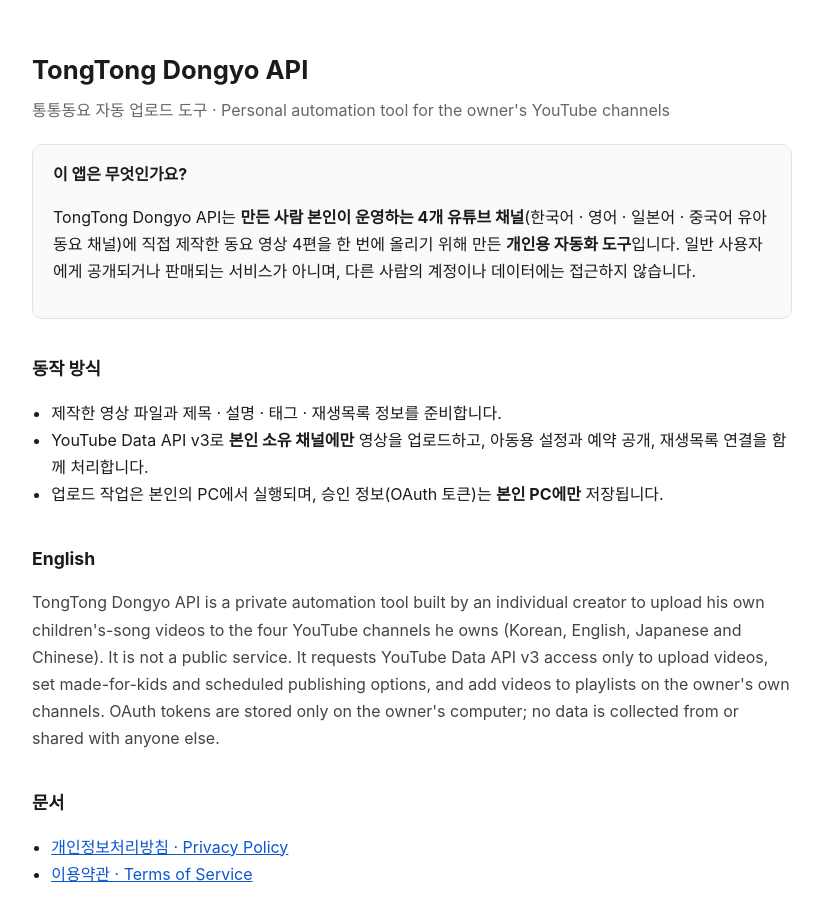
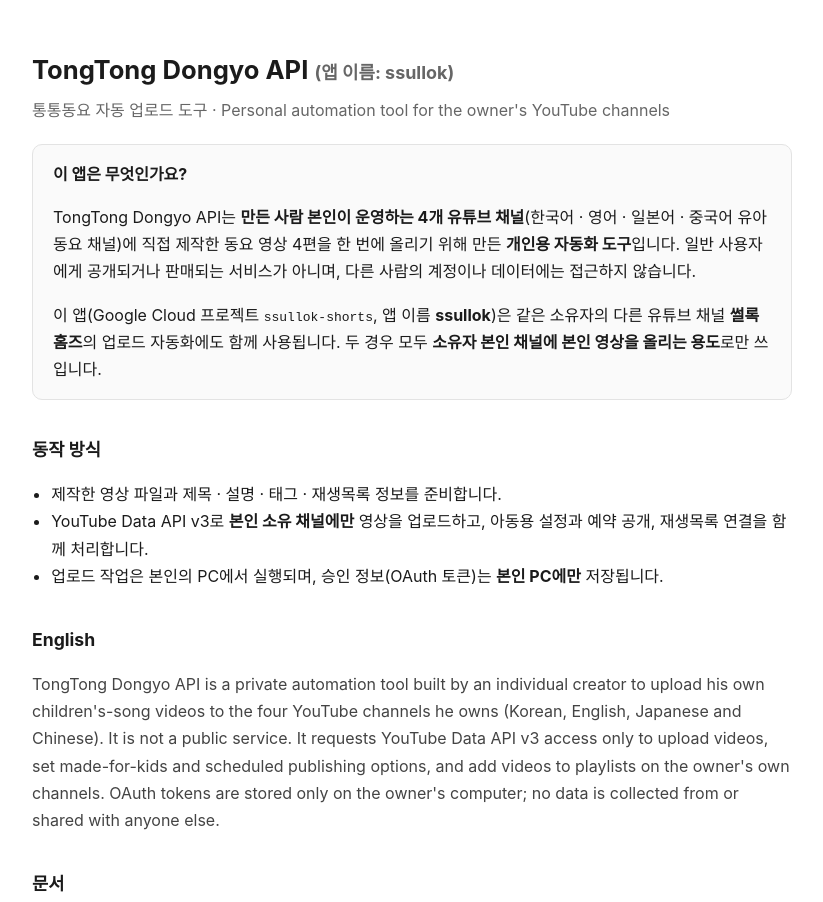
Before and after one commit to jcw00800-afk/tongtong-dongyo-api, a plain HTML site: page index.html in a window 1280 px wide. Shown: the top 902 px of the page, without its empty margins (228-1051 px from the left). Drawn offline with Linux system fonts and the light colour scheme.

Commit message:
Clarify app name (ssullok) and the shared channel use on the app page

```diff
--- a/index.html
+++ b/index.html
@@ -17,7 +17,7 @@
 </style>
 </head>
 <body>
-<h1>TongTong Dongyo API</h1>
+<h1>TongTong Dongyo API <span style="font-size:.7em;color:#666">(앱 이름: ssullok)</span></h1>
 <p class="sub">통통동요 자동 업로드 도구 · Personal automation tool for the owner's YouTube channels</p>
 
 <div class="card">
@@ -25,6 +25,8 @@
   <p>TongTong Dongyo API는 <strong>만든 사람 본인이 운영하는 4개 유튜브 채널</strong>(한국어 · 영어 · 일본어 · 중국어 유아 동요 채널)에
   직접 제작한 동요 영상 4편을 한 번에 올리기 위해 만든 <strong>개인용 자동화 도구</strong>입니다.
   일반 사용자에게 공개되거나 판매되는 서비스가 아니며, 다른 사람의 계정이나 데이터에는 접근하지 않습니다.</p>
+  <p style="margin-bottom:0">이 앱(Google Cloud 프로젝트 <code>ssullok-shorts</code>, 앱 이름 <strong>ssullok</strong>)은 같은 소유자의 다른 유튜브 채널 <strong>썰록홈즈</strong>의 업로드 자동화에도 함께 사용됩니다.
+  두 경우 모두 <strong>소유자 본인 채널에 본인 영상을 올리는 용도</strong>로만 쓰입니다.</p>
 </div>
 
 <h2>동작 방식</h2>
```
